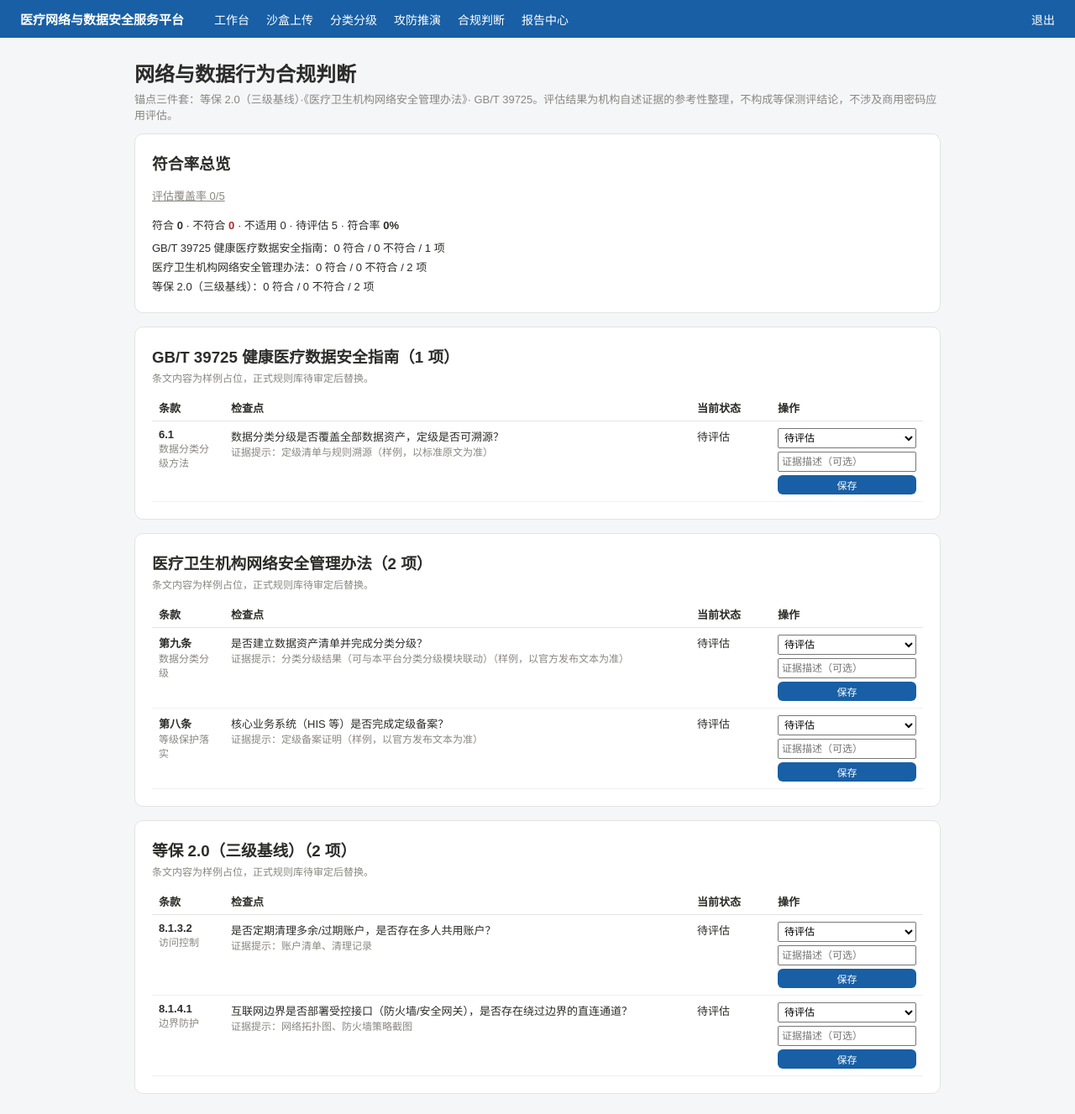
After one commit to lolocheung2026/Medical-network-and-data-security-service-platform, a Flask app: page /compliance/ in a window 1280 px wide. The commit adds this page. Shown: the whole page at 84% size. Run offline with Flask 3, Linux system fonts and the light colour scheme; the visitor is signed in with stand-in values (Sample User, id 1); data comes from the database, SQL or seed files in the repository.

Commit message:
v1.0: 合规判断模块骨架（检查项条文库+租户评估+符合率汇总，三锚点样例条文待审定，ADR-0006）

```diff
--- a/app/__init__.py
+++ b/app/__init__.py
@@ -45,6 +45,8 @@ def create_app(config_object="config.Config"):
     with app.app_context():
         db.create_all()
         _seed_dev_account()
+        from .compliance.routes import seed_items
+        seed_items()
 
     return app
 
--- a/app/compliance/routes.py
+++ b/app/compliance/routes.py
@@ -1,8 +1,146 @@
-from flask import Blueprint, jsonify
+"""合规判断模块 v1.0 骨架（2026-09-26，ADR-0006）。
 
-from ..auth.routes import login_required
+锚点三件套：等保 2.0（三级基线）/《医疗卫生机构网络安全管理办法》/ GB/T 39725。
+边界：不碰密评（报告仅引导咨询密评机构）。
+本骨架：检查项列表（按锚点分组）+ 租户评估提交 + 符合率汇总。
+规则内容：SEED_ITEMS 为样例条文（仅结构验证用，标注"样例待审定"），
+正式条文库由乐叔按官方文本审定后替换（组织分工：乐叔出领域规则）。
+"""
+from flask import Blueprint, jsonify, redirect, render_template, request, session, url_for
+
+from ..auth.routes import current_user, login_required
+from ..extensions import db
+from ..models import ComplianceAssessment, ComplianceItem
 
 bp = Blueprint("compliance", __name__)
+
+STATUS_LABELS = {
+    ComplianceAssessment.STATUS_COMPLIANT: "符合",
+    ComplianceAssessment.STATUS_NON_COMPLIANT: "不符合",
+    ComplianceAssessment.STATUS_NOT_APPLICABLE: "不适用",
+    ComplianceAssessment.STATUS_PENDING: "待评估",
+}
+
+# 样例条文（仅结构验证；正式规则由乐叔审定后替换，见 ADR-0006）
+SEED_ITEMS = [
+    {
+        "anchor": "mlps", "article": "8.1.4.1", "title": "边界防护",
+        "provision": "应保证跨越边界的访问和数据流通过边界设备提供的受控接口进行通信。",
+        "checkpoint": "互联网边界是否部署受控接口（防火墙/安全网关），是否存在绕过边界的直连通道？",
+        "evidence_hint": "网络拓扑图、防火墙策略截图",
+    },
+    {
+        "anchor": "mlps", "article": "8.1.3.2", "title": "访问控制",
+        "provision": "应删除或停用多余、过期的账户，避免共享账户的存在。",
+        "checkpoint": "是否定期清理多余/过期账户，是否存在多人共用账户？",
+        "evidence_hint": "账户清单、清理记录",
+    },
+    {
+        "anchor": "measures", "article": "第八条", "title": "等级保护落实",
+        "provision": "医疗卫生机构应当落实网络安全等级保护制度，对重要网络和信息系统开展定级备案。",
+        "checkpoint": "核心业务系统（HIS 等）是否完成定级备案？",
+        "evidence_hint": "定级备案证明（样例，以官方发布文本为准）",
+    },
+    {
+        "anchor": "measures", "article": "第九条", "title": "数据分类分级",
+        "provision": "医疗卫生机构应当按照健康医疗数据分类分级相关标准，对数据实行分类分级管理。",
+        "checkpoint": "是否建立数据资产清单并完成分类分级？",
+        "evidence_hint": "分类分级结果（可与本平台分类分级模块联动）（样例，以官方发布文本为准）",
+    },
+    {
+        "anchor": "gb39725", "article": "6.1", "title": "数据分类分级方法",
+        "provision": "依据数据重要程度与安全影响，对健康医疗数据进行分类分级。",
+        "checkpoint": "数据分类分级是否覆盖全部数据资产，定级是否可溯源？",
+        "evidence_hint": "定级清单与规则溯源（样例，以标准原文为准）",
+    },
+]
+
+
+def seed_items():
+    """平台内置样例条文（幂等：已存在则跳过）。"""
+    if ComplianceItem.query.first():
+        return
+    for it in SEED_ITEMS:
+        db.session.add(ComplianceItem(tenant_id=0, **it))
+    db.session.commit()
+
+
+def _status_of(tenant_id):
+    return {a.item_id: a for a in ComplianceAssessment.query.filter_by(
+        tenant_id=tenant_id).all()}
+
+
+@bp.route("/")
+@login_required
+def index():
+    items = ComplianceItem.query.filter_by(active=True).order_by(
+        ComplianceItem.anchor, ComplianceItem.article).all()
+    by_anchor = {}
+    for it in items:
+        by_anchor.setdefault(it.anchor, []).append(it)
+    assessments = _status_of(session["tenant_id"])
+    return render_template(
+        "compliance.html", user=current_user(),
+        anchors=ComplianceItem.ANCHORS, by_anchor=by_anchor,
+        assessments=assessments, status_labels=STATUS_LABELS)
+
+
+@bp.route("/assess/<int:item_id>", methods=["POST"])
+@login_required
+def assess(item_id):
+    """提交/更新某检查项的评估状态（本租户）。"""
+    item = ComplianceItem.query.filter_by(
+        id=item_id, active=True).first_or_404()
+    status = request.form.get("status", "")
+    if status not in STATUS_LABELS:
+        return jsonify({"ok": False, "msg": "非法状态值"}), 400
+    evidence = request.form.get("evidence", "")[:2000]
+
+    rec = ComplianceAssessment.query.filter_by(
+        tenant_id=session["tenant_id"], item_id=item_id).first()
+    if not rec:
+        rec = ComplianceAssessment(tenant_id=session["tenant_id"], item_id=item_id)
+        db.session.add(rec)
+    rec.status = status
+    rec.evidence = evidence
+    db.session.commit()
+    return redirect(url_for("compliance.index"))
+
+
+@bp.route("/report")
+@login_required
+def report():
+    """符合率汇总（按锚点）。"""
+    items = ComplianceItem.query.filter_by(active=True).all()
+    assessments = _status_of(session["tenant_id"])
+    total, compliant, non_compliant, na, pending = 0, 0, 0, 0, 0
+    by_anchor = {}
+    for it in items:
+        st = (assessments.get(it.id).status
+              if it.id in assessments else ComplianceAssessment.STATUS_PENDING)
+        key = ("符合" if st == ComplianceAssessment.STATUS_COMPLIANT else
+               "不符合" if st == ComplianceAssessment.STATUS_NON_COMPLIANT else
+               "不适用" if st == ComplianceAssessment.STATUS_NOT_APPLICABLE else
+               "待评估")
+        a = by_anchor.setdefault(it.anchor, {"total": 0, "符合": 0, "不符合": 0,
+                                             "不适用": 0, "待评估": 0})
+        a["total"] += 1
+        a[key] += 1
+        total += 1
+        compliant += st == ComplianceAssessment.STATUS_COMPLIANT
+        non_compliant += st == ComplianceAssessment.STATUS_NON_COMPLIANT
+        na += st == ComplianceAssessment.STATUS_NOT_APPLICABLE
+        pending += st == ComplianceAssessment.STATUS_PENDING
+    assessed = total - pending
+    rate = (compliant / assessed * 100) if assessed else 0
+    return jsonify({
+        "total": total, "compliant": compliant, "non_compliant": non_compliant,
+        "not_applicable": na, "pending": pending,
+        "compliance_rate": round(rate, 1),
+        "by_anchor": {ComplianceItem.ANCHORS[k]: v for k, v in by_anchor.items()},
+        "disclaimer": "评估结果为机构自述证据的参考性整理，不构成等保测评结论；"
+                      "商用密码应用评估请咨询密评机构。",
+    })
 
 
 @bp.route("/status")
@@ -10,7 +148,7 @@ bp = Blueprint("compliance", __name__)
 def status():
     return jsonify({
         "module": "合规判断",
-        "state": "phase2",
-        "anchors": ["等保 2.0", "医疗卫生机构网络安全管理办法", "GB/T 39725"],
-        "note": "二期上线：规则库建设依赖一期分类分级产出的数据资产清单",
+        "state": "v1.0 骨架（规则内容待审定）",
+        "anchors": list(ComplianceItem.ANCHORS.values()),
+        "note": "不碰密评；报告仅引导咨询密评机构",
     })
--- a/app/templates/base.html
+++ b/app/templates/base.html
@@ -23,6 +23,7 @@
     <a href="/sandbox/upload">沙盒上传</a>
     <a href="/classify/">分类分级</a>
     <a href="/simulation/">攻防推演</a>
+    <a href="/compliance/">合规判断</a>
     <a href="/reports/list">报告中心</a>
     <a href="/logout" style="margin-left:auto">退出</a>
   </nav>
--- /dev/null
+++ b/app/templates/compliance.html
@@ -0,0 +1,66 @@
+{% extends "base.html" %}
+{% block title %}合规判断 · 医疗网络与数据安全服务平台{% endblock %}
+{% block content %}
+<h2 style="margin:0 0 4px">网络与数据行为合规判断</h2>
+<p class="muted" style="margin-top:0">锚点三件套：等保 2.0（三级基线）·《医疗卫生机构网络安全管理办法》· GB/T 39725。评估结果为机构自述证据的参考性整理，不构成等保测评结论，不涉及商用密码应用评估。</p>
+
+<div class="card">
+  <h3 style="margin:0 0 8px">符合率总览</h3>
+  <p><a href="/compliance/report" id="rate-link" class="muted">点击加载汇总…</a></p>
+  <div id="rate-box" style="font-size:13px"></div>
+</div>
+
+{% for anchor, items in by_anchor.items() %}
+<div class="card">
+  <h3 style="margin:0 0 4px">{{ anchors[anchor] }}（{{ items | length }} 项）</h3>
+  <p class="muted" style="margin-top:0;font-size:12px">条文内容为样例占位，正式规则库待审定后替换。</p>
+  <table style="width:100%;border-collapse:collapse;font-size:13px">
+    <tr style="text-align:left;border-bottom:1px solid #e3e4e0">
+      <th style="padding:6px 8px;width:70px">条款</th>
+      <th style="padding:6px 8px">检查点</th>
+      <th style="padding:6px 8px;width:80px">当前状态</th>
+      <th style="padding:6px 8px;width:130px">操作</th>
+    </tr>
+    {% for it in items %}
+    {% set a = assessments.get(it.id) %}
+    {% set st = a.status if a else 'pending' %}
+    <tr style="border-bottom:1px solid #f0f1ee;vertical-align:top">
+      <td style="padding:8px"><strong>{{ it.article }}</strong><br>
+        <span class="muted" style="font-size:12px">{{ it.title }}</span></td>
+      <td style="padding:8px">{{ it.checkpoint }}
+        {% if it.evidence_hint %}<br><span class="muted" style="font-size:12px">证据提示：{{ it.evidence_hint }}</span>{% endif %}
+        {% if a and a.evidence %}<br><span style="font-size:12px;color:#185FA5">已填证据：{{ a.evidence[:60] }}{% if a.evidence | length > 60 %}…{% endif %}</span>{% endif %}
+      </td>
+      <td style="padding:8px">{{ status_labels[st] }}</td>
+      <td style="padding:8px">
+        <form method="post" action="/compliance/assess/{{ it.id }}" style="display:flex;flex-direction:column;gap:4px">
+          <select name="status" style="font-size:12px;padding:3px">
+            {% for k, v in status_labels.items() %}
+            <option value="{{ k }}" {% if st == k %}selected{% endif %}>{{ v }}</option>
+            {% endfor %}
+          </select>
+          <input type="text" name="evidence" placeholder="证据描述（可选）" value="{{ a.evidence if a else '' }}" style="font-size:12px;padding:3px">
+          <button class="btn" style="padding:3px 8px;font-size:12px">保存</button>
+        </form>
+      </td>
+    </tr>
+    {% endfor %}
+  </table>
+</div>
+{% endfor %}
+
+<script>
+fetch('/compliance/report')
+  .then(r => r.json())
+  .then(d => {
+    document.getElementById('rate-link').textContent = '评估覆盖率 ' + (d.total - d.pending) + '/' + d.total;
+    const b = document.getElementById('rate-box');
+    b.innerHTML = '<div style="margin:6px 0">符合 <b>' + d.compliant + '</b> · 不符合 <b style="color:#A32D2D">' + d.non_compliant +
+      '</b> · 不适用 ' + d.not_applicable + ' · 待评估 ' + d.pending +
+      ' · 符合率 <b>' + d.compliance_rate + '%</b></div>' +
+      Object.entries(d.by_anchor).map(([k, v]) =>
+        '<div style="padding:2px 0">' + k + '：' + v.符合 + ' 符合 / ' + v.不符合 + ' 不符合 / ' + v.total + ' 项</div>'
+      ).join('');
+  });
+</script>
+{% endblock %}
```
Also changed, not shown: app/models.py (+41 -0 lines), docs/adr-0006-compliance-skeleton.md (added, +44 -0 lines).
